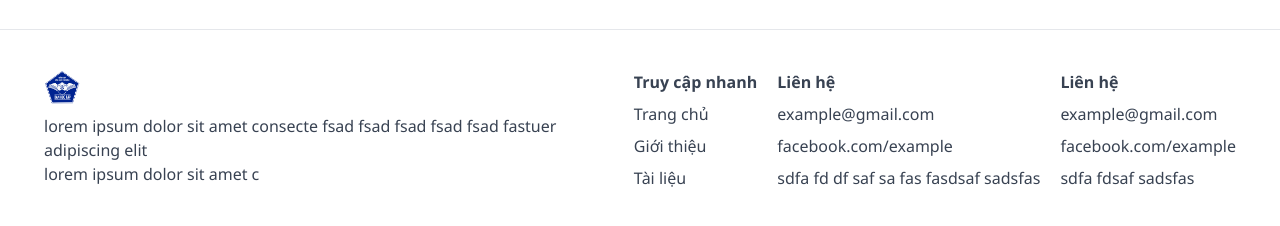
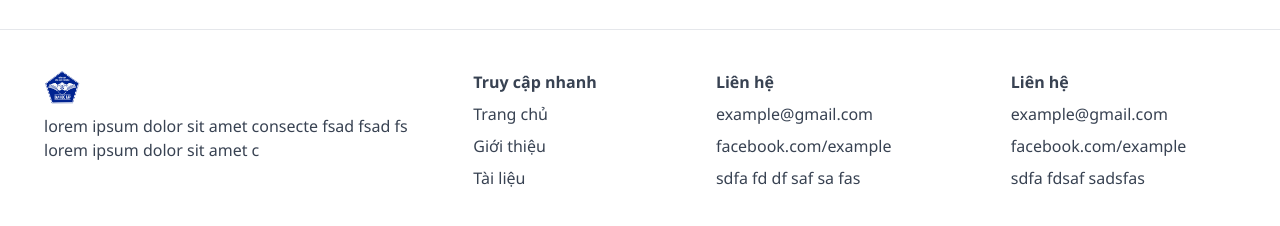
Before and after one commit to bht-cnpm-uit/WebBHT_FE, a Next.js app: page / in a window 1280 px wide. Shown: the part 934-1160 px from the top of the page. Built offline with nearby package versions, Linux system fonts and the light colour scheme.

Commit message:
style footer

```diff
--- a/layouts/components/Footer/Footer.js
+++ b/layouts/components/Footer/Footer.js
@@ -9,12 +9,12 @@ function Footer() {
                     <div className="mt-2">
                         {/* FETCH FORM NOTION */}
                         <div className="flex flex-col md:items-center">
-                            <p>lorem ipsum dolor sit amet consecte fsad fsad fsad fsad fsad fastuer adipiscing elit</p>
+                            <p>lorem ipsum dolor sit amet consecte fsad fsad fs</p>
                             <p>lorem ipsum dolor sit amet c</p>
                         </div>
                     </div>
                 </div>
-                <div className="flex shrink-0 grow justify-between space-x-5 xs:flex-col xs:items-center xs:space-y-8 xs:space-x-0 ">
+                <div className="flex shrink-0 grow justify-around space-x-5 md:justify-between xs:flex-col xs:items-center xs:space-y-8 xs:space-x-0 ">
                     <div className="xs:text-center">
                         <p className="font-bold">Truy cập nhanh</p>
                         <div className="mt-1">
@@ -34,7 +34,7 @@ function Footer() {
                         <div className="mt-1">
                             <div className="py-1">example@gmail.com</div>
                             <div className="py-1">facebook.com/example</div>
-                            <div className="py-1">sdfa fd df saf sa fas fasdsaf sadsfas</div>
+                            <div className="py-1">sdfa fd df saf sa fas</div>
                         </div>
                     </div>
                     <div className="xs:text-center">
```
